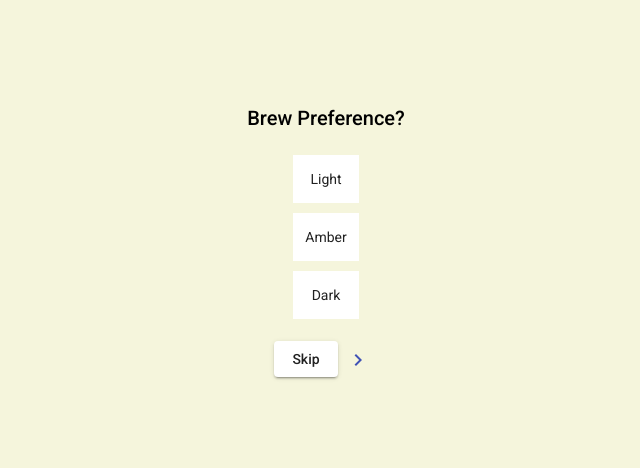
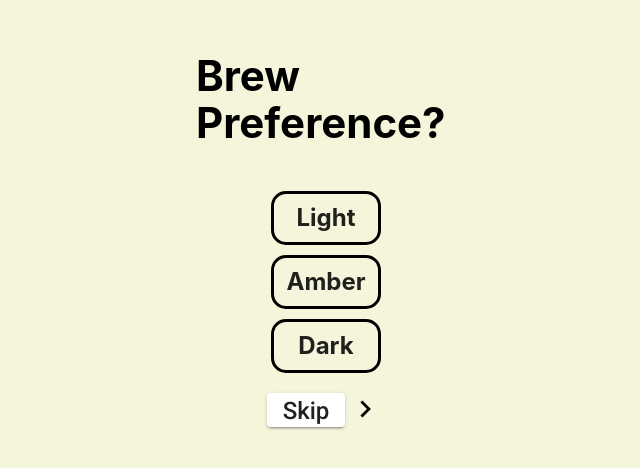
Before and after one commit to DustyBest/RadOnboardDemo, an Angular app: page /onboard in a window 1280 px wide. Shown: the part 160-628 px from the top of the page, without its empty margins (314-954 px from the left). Built offline with nearby package versions, Linux system fonts and the light colour scheme.

Commit message:
for 8/20 meeting

```diff
--- a/src/app/app.module.ts
+++ b/src/app/app.module.ts
@@ -21,6 +21,7 @@ import { SignInComponent } from './sign-in/sign-in.component';
 import { MatIconModule } from '@angular/material/icon';
 import { ProfileComponent } from './profile/profile.component';
 import { VendorCardsComponent } from './vendors/vendor-cards/vendor-cards.component';
+import { FooterNavComponent } from './footer-nav/footer-nav.component';
 
 
 
@@ -31,7 +32,8 @@ import { VendorCardsComponent } from './vendors/vendor-cards/vendor-cards.compon
     LandingComponent,
     SignInComponent,
     ProfileComponent,
-    VendorCardsComponent
+    VendorCardsComponent,
+    FooterNavComponent
   ],
   imports: [
     BrowserModule,
--- /dev/null
+++ b/src/app/footer-nav/footer-nav.component.html
@@ -0,0 +1 @@
+<p>footer-nav works!</p>
--- /dev/null
+++ b/src/app/footer-nav/footer-nav.component.ts
@@ -0,0 +1,15 @@
+import { Component, OnInit } from '@angular/core';
+
+@Component({
+  selector: 'app-footer-nav',
+  templateUrl: './footer-nav.component.html',
+  styleUrls: ['./footer-nav.component.scss']
+})
+export class FooterNavComponent implements OnInit {
+
+  constructor() { }
+
+  ngOnInit(): void {
+  }
+
+}
--- a/src/app/landing/landing.component.html
+++ b/src/app/landing/landing.component.html
@@ -14,8 +14,13 @@
         </button>
     </div>
 
+    <div class="sub-head">
+        <h2>{{name}}'s Matches</h2>
+    </div>
+
     <app-vendor-cards></app-vendor-cards>
-    <br>
-    <button routerLink="../onboard" mat-raised-button>Go Back</button>
-    <button routerLink="../profile" mat-raised-button>Go To profile</button>
+    <div class="btmbtns">
+        <button routerLink="../onboard" mat-raised-button>Go Back</button>
+        <button routerLink="../profile" mat-raised-button>Go To profile</button>
+    </div>
 </div>
--- a/src/app/landing/landing.component.scss
+++ b/src/app/landing/landing.component.scss
@@ -33,3 +33,23 @@ input {
     background-color: rgb(240, 240, 240);
     color: rgba(0,0,0,.7)
 }
+.sub-head  {
+    display: flex;
+    width: 100%;
+    max-width: 450px;
+}
+.sub-head h2 {
+    font-family: -apple-system, BlinkMacSystemFont, 'Segoe UI', Roboto, Oxygen, Ubuntu, Cantarell, 'Open Sans', 'Helvetica Neue', sans-serif;
+    font-weight: bold;
+    margin-top: 15px;
+    margin-bottom: 0px;
+}
+.btmbtns {
+    display: flex;
+    align-items: center;
+    margin-top: 15px;
+    margin-bottom: 15px;
+    button {
+        margin: 15px;
+    }
+}
--- a/src/app/landing/landing.component.ts
+++ b/src/app/landing/landing.component.ts
@@ -12,6 +12,7 @@ export class LandingComponent implements OnInit {
 
   mockVendors: any = (mockVendors as any).default;
   value = 'Search';
+  name = 'User';
 
   constructor(public intakeService:IntakeService) { }
 
--- a/src/app/onboard/onboard.component.scss
+++ b/src/app/onboard/onboard.component.scss
@@ -18,8 +18,18 @@ mat-button-toggle-group{
     border: none;
 }
 
-mat-button-toggle{
+mat-button-toggle {
     margin: 5px;
+    font-family: -apple-system, BlinkMacSystemFont, 'Segoe UI', Roboto, Oxygen, Ubuntu, Cantarell, 'Open Sans', 'Helvetica Neue', sans-serif;
+    font-weight: bold;
+    font-size: 24px;
+    background: beige;
+    border: 3px solid black !important;
+    border-radius: 15px;
+}
+.mat-button-toggle-checked {
+    background: black;
+    color: beige;
 }
 .mat-button-toggle-group-appearance-standard .mat-button-toggle+.mat-button-toggle{
     border-left: none;
@@ -31,17 +41,37 @@ mat-button-toggle{
     align-items: center;
     height: 100vh;
     justify-content: center;
+    max-width: 300px;
 }
 
-.skipNextBtns {
-    // display: flex;
-}
 .onboard-container{
+    align-items: center;;
     display: flex;
     flex-direction: column;
     height: 100vh;
     background-color: beige;
 }
-.preferenceSelect #brew {
-    // background-image: url('../../assets/page_backgrounds/brew_select_background.png');
+
+h2 {
+    font-size: 42px;
+    font-family: -apple-system, BlinkMacSystemFont, 'Segoe UI', Roboto, Oxygen, Ubuntu, Cantarell, 'Open Sans', 'Helvetica Neue', sans-serif;
+    font-weight: bolder;
+    line-height: 1.1;
+    padding: 0px  20px;
+    margin-bottom: 40px;
 }
+.skipNextBtns {
+    display: flex;
+}
+.skipNextBtns button {
+    font-size: 24px;
+    height: 34px;
+}
+.mat-icon {
+    // height, width, and font-size must be the same size //
+    font-size: 34px;
+    width: 34px;
+    height: 34px;
+    color: black;
+    align-self: center;
+}
```
Also changed, not shown: src/app/onboard/onboard.component.html (+1 -104 lines), src/app/footer-nav/footer-nav.component.scss (added), 1 other file (tests, documents, lock files or other folders).
